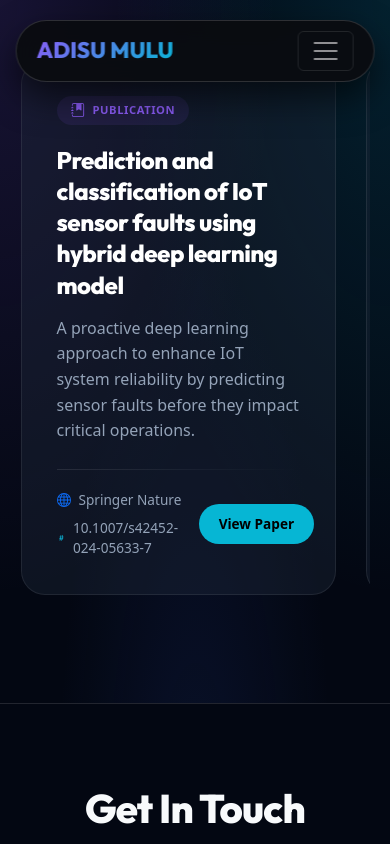
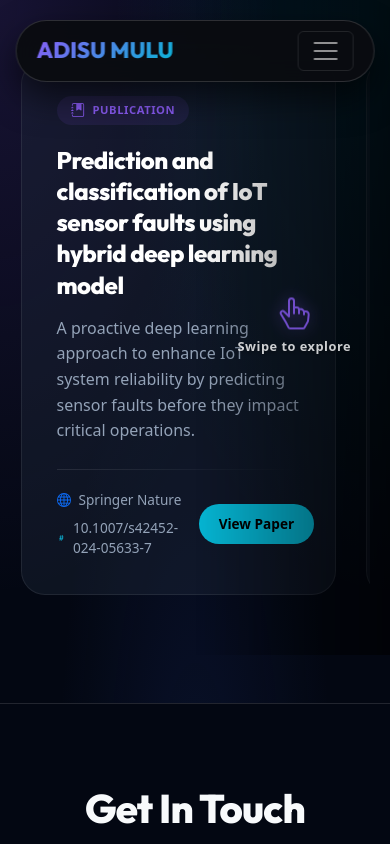
Before and after one commit to adisu-mulu/portfolio, a React (Create React App) app: page /researches in a window 390 px wide. Shown: the top 844 px of the page. Built offline with nearby package versions, Linux system fonts and the light colour scheme.

Commit message:
swipe hint for mobile users

```diff
--- /dev/null
+++ b/src/components/common/SwipeHint.js
@@ -0,0 +1,44 @@
+import React, { useState, useEffect } from 'react';
+import { HandIndexThumb } from 'react-bootstrap-icons';
+import './swipe-hint.css';
+
+const SwipeHint = ({ scrollContainerRef }) => {
+    const [isVisible, setIsVisible] = useState(true);
+
+    useEffect(() => {
+        const container = scrollContainerRef.current;
+        if (!container) return;
+
+        const handleScroll = () => {
+            if (container.scrollLeft > 20) {
+                setIsVisible(false);
+            }
+        };
+
+        // Also hide if the user touches the container (immediate feedback)
+        const handleTouch = () => {
+            setIsVisible(false);
+        };
+
+        container.addEventListener('scroll', handleScroll);
+        container.addEventListener('touchstart', handleTouch);
+
+        return () => {
+            container.removeEventListener('scroll', handleScroll);
+            container.removeEventListener('touchstart', handleTouch);
+        };
+    }, [scrollContainerRef]);
+
+    if (!isVisible) return null;
+
+    return (
+        <div className="swipe-hint-overlay">
+            <div className="swipe-hint-content">
+                <HandIndexThumb className="swipe-hand-icon" size={32} />
+                <span className="swipe-text">Swipe to explore</span>
+            </div>
+        </div>
+    );
+};
+
+export default SwipeHint;
--- /dev/null
+++ b/src/components/common/swipe-hint.css
@@ -0,0 +1,99 @@
+.swipe-hint-overlay {
+    position: absolute;
+    top: 0;
+    right: 0;
+    bottom: 0;
+    left: 0;
+    pointer-events: none;
+    /* Allow clicks to pass through */
+    display: flex;
+    justify-content: center;
+    align-items: center;
+    z-index: 20;
+    background: linear-gradient(90deg,
+            transparent 0%,
+            transparent 50%,
+            rgba(0, 0, 0, 0.6) 100%);
+    opacity: 0;
+    animation: fadeIn 0.5s ease 1s forwards;
+    /* Delay the appearance slightly */
+}
+
+/* Only show on mobile */
+@media screen and (min-width: 769px) {
+    .swipe-hint-overlay {
+        display: none;
+    }
+}
+
+.swipe-hint-content {
+    position: absolute;
+    right: 10%;
+    top: 50%;
+    transform: translateY(-50%);
+    display: flex;
+    flex-direction: column;
+    align-items: center;
+    color: white;
+    text-shadow: 0 2px 4px rgba(0, 0, 0, 0.5);
+}
+
+.swipe-hand-icon {
+    animation: swipeAnimation 2s infinite ease-in-out;
+    color: var(--accent-primary, #8b5cf6);
+    filter: drop-shadow(0 0 8px rgba(139, 92, 246, 0.6));
+}
+
+.swipe-text {
+    font-size: 0.8rem;
+    font-weight: 600;
+    margin-top: 8px;
+    animation: pulseText 2s infinite ease-in-out;
+    opacity: 0.9;
+    letter-spacing: 0.5px;
+}
+
+@keyframes swipeAnimation {
+    0% {
+        transform: translateX(0) rotate(0deg);
+        opacity: 0.8;
+    }
+
+    20% {
+        transform: translateX(-15px) rotate(-10deg);
+        /* Swipe left */
+        opacity: 1;
+    }
+
+    50% {
+        transform: translateX(0) rotate(0deg);
+        opacity: 0.8;
+    }
+
+    100% {
+        transform: translateX(0) rotate(0deg);
+        opacity: 0.8;
+    }
+}
+
+@keyframes pulseText {
+
+    0%,
+    100% {
+        opacity: 0.7;
+    }
+
+    50% {
+        opacity: 1;
+    }
+}
+
+@keyframes fadeIn {
+    from {
+        opacity: 0;
+    }
+
+    to {
+        opacity: 1;
+    }
+}
--- a/src/components/projects/Projects.js
+++ b/src/components/projects/Projects.js
@@ -1,10 +1,12 @@
 import React, { useRef } from "react";
 import { ChevronLeft, ChevronRight } from "react-bootstrap-icons";
 import ProjectList from "./projectList";
+import SwipeHint from "../common/SwipeHint";
 import "./projects.css";
 
 export default function Projects() {
   const sliderRef = useRef(null);
+
 
   const slideLeft = () => {
     if (sliderRef.current) {
@@ -64,6 +66,8 @@ export default function Projects() {
           <ChevronLeft size={24} />
         </button>
 
+        <SwipeHint scrollContainerRef={sliderRef} />
+
         <div className="projects-track" ref={sliderRef}>
           {projects.map((project, index) => (
             <div className="slider-item" key={index}>
--- a/src/components/researches/Researches.js
+++ b/src/components/researches/Researches.js
@@ -1,7 +1,9 @@
-import React from 'react';
+import React, { useRef } from 'react';
 import { JournalBookmarkFill, Globe, Hash } from "react-bootstrap-icons";
+import SwipeHint from "../common/SwipeHint";
 
 function ResearchAndPublications() {
+  const scrollRef = useRef(null);
   const researches = [
     {
       researchName: "Prediction and classification of IoT sensor faults using hybrid deep learning model",
@@ -28,7 +30,8 @@ function ResearchAndPublications() {
 
   return (
     <div className="slider-container-relative">
-      <div className="researches-track">
+      <SwipeHint scrollContainerRef={scrollRef} />
+      <div className="researches-track" ref={scrollRef}>
         {researches.map((research, index) => (
           <div className="research-item-v2" key={index}>
             <div className="research-journal-badge">
```
